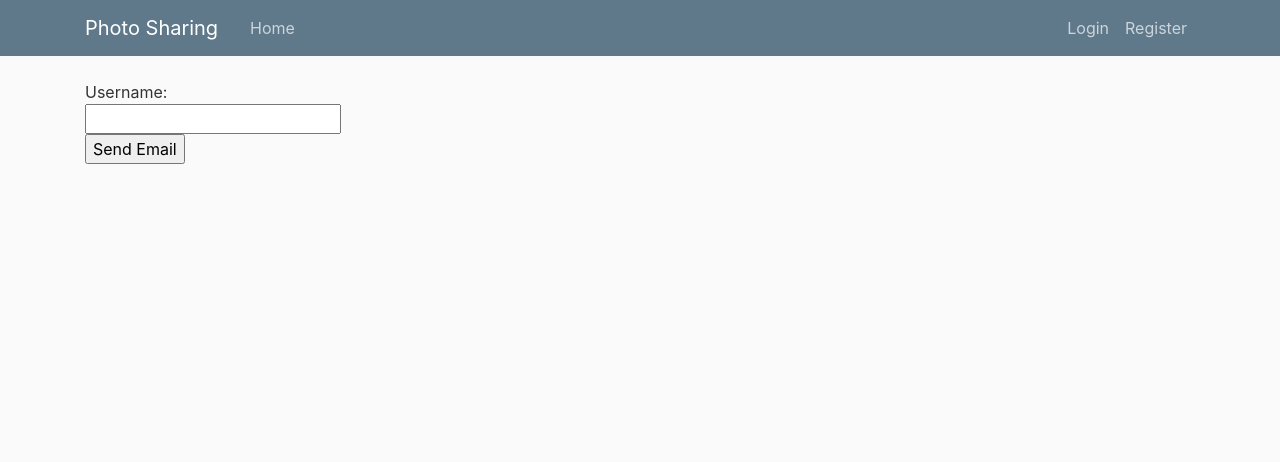
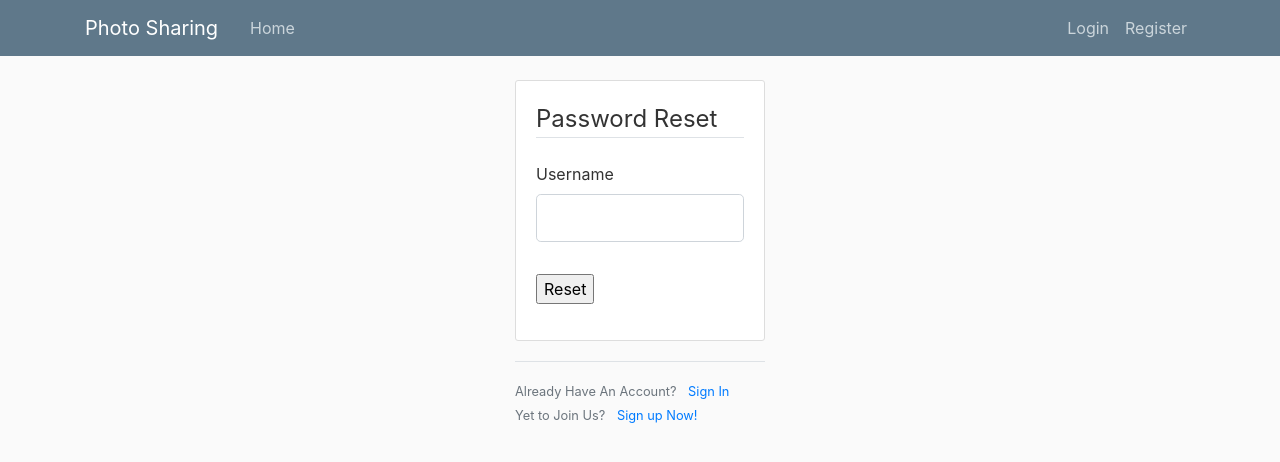
Before and after one commit to santosj0/PhotoSharing, a Flask app: page /forgot-password in a window 1280 px wide. Shown: the top 462 px of the page. Run offline with Flask 2, Linux system fonts and the light colour scheme; parts of the project's set-up code (start-up, migrations or seed data) failed here and were passed over; some libraries are stand-ins or nearby versions.

Commit message:
* Decorators.py   - Similar to the login_required_post decorator, the not_logged_post decorator was created * Routes.py   - Moved forgot_password from the bad forms section as well as update the form location * Users_api.py   - Modified send_password_reset to send an encoded email with just the first letter as a hint to what the email is   - Modified validate_reset_password to now deal with all the messages as well as condense down the error message  * Error_message.html    - Removed useless title block  * Unversioned Files    - Added Forgotten_passwords.js    - Added forgot-password.html    - Added reset-password.html

```diff
--- a/website/blueprints/decorators.py
+++ b/website/blueprints/decorators.py
@@ -191,6 +191,21 @@ def login_required(f):
         if session.get('logged_in'):
             return f(*args, **kwargs)
         return redirect(url_for('routes.login'))
+
+    return decorated_function
+
+
+def not_logged_post(f):
+    """
+        Only non-logged in users may access this page
+        :return: The desired route or a redirect to the homepage
+        """
+
+    @wraps(f)
+    def decorated_function(*args, **kwargs):
+        if session.get('logged_in') is None:
+            return f(*args, **kwargs)
+        return jsonify({'result': 'Logged in'})
 
     return decorated_function
 
--- a/website/blueprints/routes.py
+++ b/website/blueprints/routes.py
@@ -134,6 +134,12 @@ def update_password_route():
     return render_template('/partials/forms/update-password.html')
 
 
+@routes.route('/forgot-password')
+@not_logged
+def forgot_password():
+    return render_template('/partials/forms/forgot-password.html')
+
+
 """ Bad form section """
 @routes.route('/add-tag-to-photo')
 @login_required
@@ -141,18 +147,6 @@ def add_tag_route():
     return render_template('/partials/bad_forms/add-tag.html')
 
 
-@routes.route('/add-comment-to-photo')
-@login_required
-def add_comment_route():
-    return render_template('/partials/bad_forms/comment-photo.html')
-
-
-@routes.route('/forgot-password')
-@not_logged
-def forgot_password():
-    return render_template('/partials/bad_forms/forgot-password.html')
-
-
 @routes.route('/activate')
 def world():
     return render_template('/partials/emails/activation.html')
--- /dev/null
+++ b/website/static/javascript/forgotten_passwords.js
@@ -0,0 +1,65 @@
+$(document).ready(function(){
+
+    // Submit on button click
+    $('#password_button').on('click', function(){
+
+        // Disables form
+        toggleForm("#password_button");
+
+        $.ajax({
+            url: "/api/users/send-password-reset",
+            type: "POST",
+            dataType: "json",
+            data: $('#password_form').serialize(),
+            success: function(result) {
+                var res = result['result'];
+
+                // Unsuccessful Registration
+                if(!res['message']) {
+
+                    dangerMessage("Password Reset Error.", upperFirst(res));
+
+                    // Enables form
+                    toggleForm("#password_button");
+
+                    // Goes to top of the page
+                    window.scrollTo(0, 0);
+                }
+
+                // User has successfully registered so either goes
+                // to previous page or the homepage if previous
+                // page does not exist
+                else {
+                    // Goes to top of the page
+                    window.scrollTo(0, 0);
+
+                    // Remove the form
+                    $('#password_form').remove();
+
+                    // Remove the styling
+                    $('#password_container').removeAttr('style');
+
+                    // Display Verification message
+                    $('#password_valid').append(
+                        "<h1>Email has been sent!</h1><p>Please refer to " + res['email'] + " for the link to reset your password.</p>"
+                    );
+                }
+            },
+            error: function(xhr, resp, text) {
+                console.log(xhr, resp, text);
+                serverError(text);
+
+                // Enables form
+                toggleForm("#password_button");
+
+                // Goes to top of the page
+                window.scrollTo(0, 0);
+            }
+        });
+
+        // Prevents html form submission
+        return false;
+
+    });
+
+});
--- a/website/templates/partials/errors/error_message.html
+++ b/website/templates/partials/errors/error_message.html
@@ -1,5 +1,4 @@
 {% extends "layout.html" %}
-{% block title %}{{ title }}{% endblock %}
 {% block content %}
 <div class="container">
     <div class="content-section">
--- /dev/null
+++ b/website/templates/partials/forms/forgot-password.html
@@ -0,0 +1,39 @@
+{% extends "layout.html" %}
+
+{% block jscripts %}
+<script src="{{ url_for('static', filename='javascript/forgotten_passwords.js') }}"></script>
+{% endblock %}
+
+{% block content %}
+<div id="password_container" class="container" style="max-width: 280px">
+    <div id="password_valid" class="content-section">
+        <form id="password_form" action="" method="post">
+            <fieldset class="form-group">
+                <legend class="border-bottom mb-4">Password Reset</legend>
+
+                <!-- Username -->
+                <div class="form-group">
+                    <label class="form-control-label" for="username">Username</label>
+                    <input id="username" type="text" name="username" class="form-control form-control-lg">
+                </div>
+
+            </fieldset>
+
+            <!-- Submit Button -->
+            <div class="form-group">
+                <input id="password_button" type="button" value="Reset">
+            </div>
+
+        </form>
+    </div>
+
+    <div class="border-top pt-3">
+        <small class="text-muted">
+            Already Have An Account? <a class="ml-2" href="{{ url_for('routes.login') }}">Sign In</a>
+            <br>
+            Yet to Join Us? <a class="ml-2" href="{{ url_for('routes.register') }}">Sign up Now!</a>
+        </small>
+    </div>
+
+</div>
+{% endblock %}
```
Also changed, not shown: website/blueprints/users_api.py (+54 -32 lines), website/templates/partials/forms/reset-password.html (added, +35 -0 lines).
